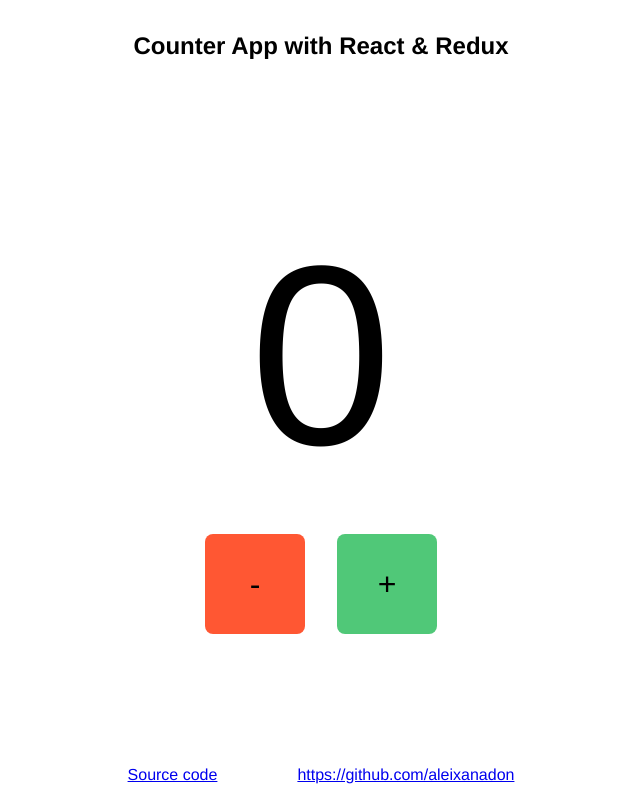
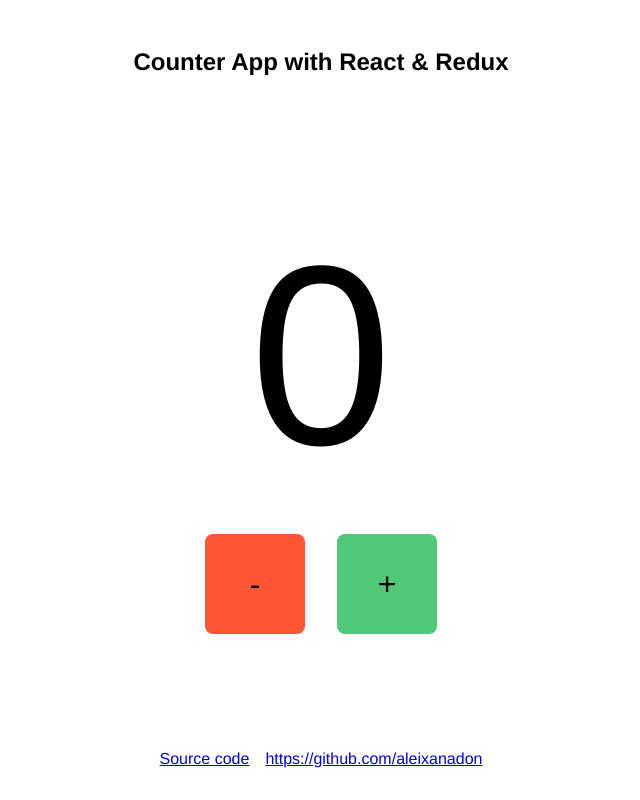
Before and after one commit to aleixanadon/counter-app, a React (Vite) app: page / in a window 1280 px wide. Shown: the whole page, without its empty margins (319-959 px from the left). Built offline with nearby package versions, Linux system fonts and the light colour scheme.

Commit message:
add: padding in header & footer and changed gap

```diff
--- a/src/App.css
+++ b/src/App.css
@@ -3,6 +3,5 @@
   height: 100vh;
   display: flex;
   flex-direction: column;
-  overflow: hidden;
   justify-content: space-between;
 }
--- a/src/common/components/Footer/Footer.css
+++ b/src/common/components/Footer/Footer.css
@@ -3,6 +3,10 @@ footer {
   display: flex;
   justify-content: center;
   align-items: center;
-  padding: 1em;
-  gap: 5em;
+  padding: 2em;
+  gap: 1em;
 }
+
+footer > a {
+  font-size: 2vh;
+}
--- a/src/common/components/Header/Header.css
+++ b/src/common/components/Header/Header.css
@@ -3,7 +3,7 @@ header {
   display: flex;
   justify-content: center;
   align-items: center;
-  padding: 1em;
+  padding: 2em;
   gap: 5em;
 }
 
```
